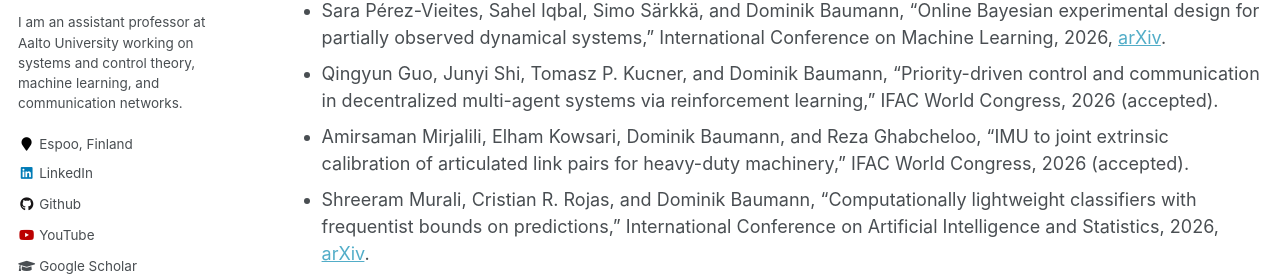
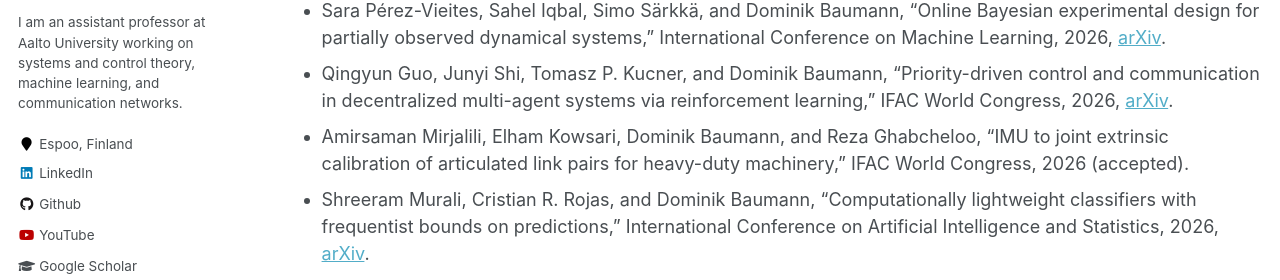
Before and after one commit to baumanndominik/baumanndominik.github.io, a Jekyll site: the page built from _pages/publications.md, in a window 1280 px wide and 900 px high, scrolled down 1599 px. Shown: the part 197-477 px from the top of the window. Built offline with Jekyll 4.4.1, drawn with Linux system fonts in a browser that asks for light colours; some web fonts are replaced.

Commit message:
new paper on arXiv

```diff
--- a/_pages/publications.md
+++ b/_pages/publications.md
@@ -31,7 +31,7 @@ You can also find my articles on [my Google Scholar profile](https://scholar.goo
 
 * Shreya Das, Kundan Kumar, Muhammad Iqbal, Outi Savolainen, Dominik Baumann, Laura Ruotsalainen, and Simo Särkkä, "Integrating Lagrangian neural networks into the Dyna framework for reinforcement learning," European Signal Processing Conference, 2026, [arXiv](https://arxiv.org/abs/2603.08468).
 * Sara Pérez-Vieites, Sahel Iqbal, Simo Särkkä, and Dominik Baumann, "Online Bayesian experimental design for partially observed dynamical systems," International Conference on Machine Learning, 2026, [arXiv](https://arxiv.org/abs/2511.04403).
-* Qingyun Guo, Junyi Shi, Tomasz P. Kucner, and Dominik Baumann, "Priority-driven control and communication in decentralized multi-agent systems via reinforcement learning," IFAC World Congress, 2026 (accepted).
+* Qingyun Guo, Junyi Shi, Tomasz P. Kucner, and Dominik Baumann, "Priority-driven control and communication in decentralized multi-agent systems via reinforcement learning," IFAC World Congress, 2026, [arXiv](https://arxiv.org/abs/2605.10482).
 * Amirsaman Mirjalili, Elham Kowsari, Dominik Baumann, and Reza Ghabcheloo, "IMU to joint extrinsic calibration of articulated link pairs for heavy-duty machinery," IFAC World Congress, 2026 (accepted).
 * Shreeram Murali, Cristian R. Rojas, and Dominik Baumann, "Computationally lightweight classifiers with frequentist bounds on predictions," International Conference on Artificial Intelligence and Statistics, 2026, [arXiv](https://arxiv.org/abs/2603.22128).
 * Abdullah Tokmak, Thomas B. Schön, and Dominik Baumann, "Towards safe control parameter tuning in distributed multi-agent systems," IEEE Conference on Decision and Control, 2025, [arXiv](https://arxiv.org/abs/2508.13608).
```
